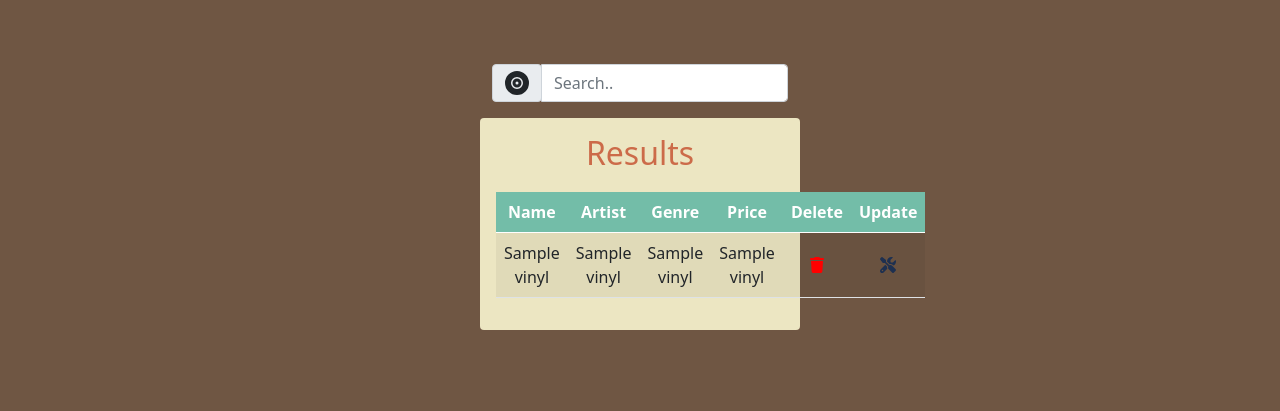
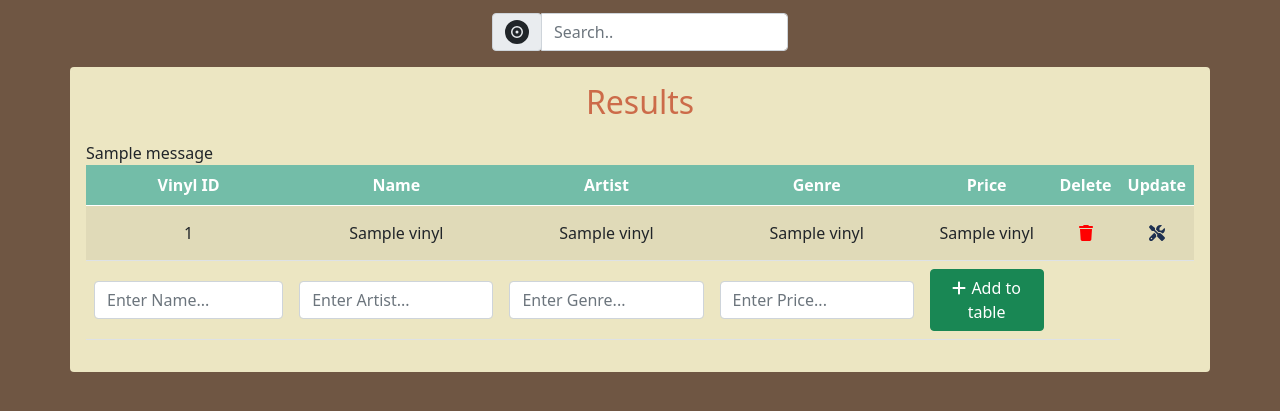
Before and after one commit to Summer23-CSCE-310-Database-Systems/github-setup-recordrecords, a Flask app: page /admin-vinyl in a window 1280 px wide. Shown: the top 411 px of the page. Run offline with Flask 3, Linux system fonts and the light colour scheme; one stand-in notice (Sample message) is shown; a database or web service that is not in the repository returns one stand-in record (values such as "Sample title"); some libraries are stand-ins or nearby versions.

Commit message:
crud functionality for admin vinyl layer

```diff
--- a/app.py
+++ b/app.py
@@ -1,4 +1,4 @@
-from flask import Flask, render_template, url_for, jsonify, request, redirect, session
+from flask import Flask, render_template, url_for, jsonify, request, redirect, session, flash
 import psycopg2
 
 app = Flask(__name__)
@@ -123,6 +123,16 @@ def update_cus():
     return redirect(url_for('search_cus'))
 
 # Vinyl operations
+
+def isValidPrice(s):
+    try:
+        if float(s) or s.isdigit():
+            return True
+        else:
+            return False
+    except ValueError:
+        return False
+
 @app.route('/admin-vinyl')
 def manager_vinyl():
     data = get_table('vinyls')
@@ -139,7 +149,85 @@ def delete_vinyl():
 @app.route('/admin-vinyl/update', methods=['GET', 'POST'])
 def update_vinyl():
     if request.method == 'POST':
-        pass
+        conn = connect_db()
+        cursor = conn.cursor()
+
+        print(request.form)
+        recordID = request.form['vinylID']
+        recordName = request.form['updateName']
+        recordArtist = request.form['updateArtist']
+        recordGenre = request.form['updateGenre']
+        recordPrice = request.form['updatePrice']
+        if recordID == '' or recordName == '' or recordArtist == '' or recordGenre == '' or recordPrice == '':
+            cursor.close()
+            conn.close()
+            print("vinyl update: one of the values is empty")
+            flash("Empty Field*")
+            return redirect(url_for('manager_vinyl'))
+
+        if recordID.isdigit() == False:
+            cursor.close()
+            conn.close()
+            print("vinyl update: invalid ID")
+            flash("Invalid ID*")
+            return redirect(url_for('manager_vinyl'))
+
+        if isValidPrice(recordPrice) == False:
+            cursor.close()
+            conn.close()
+            print("vinyl update: invalid price")
+            flash("Invalid Price*")
+            return redirect(url_for('manager_vinyl'))
+
+        query = f"""
+            UPDATE vinyls
+            SET vin_name = '{recordName}', vin_artist = '{recordArtist}', vin_genre = '{recordGenre}', vin_price = '{recordPrice}'
+            WHERE vin_id = {recordID};
+            """
+        cursor.execute(query)
+        print("executing vinyl update query")
+        conn.commit()
+
+        cursor.close()
+        conn.close()
+
+        return redirect(url_for('manager_vinyl'))
+
+
+
+
+@app.route('/admin-vinyl/add', methods=['GET', 'POST'])
+def add_vinyl():
+    if request.method == 'POST':
+        conn = connect_db()
+        cursor = conn.cursor()
+        print(request.form)
+
+        recordName = request.form['inputName']
+        recordArtist = request.form['inputArtist']
+        recordGenre = request.form['inputGenre']
+        recordPrice = request.form['inputPrice']
+
+        if recordName == '' or recordArtist == '' or recordGenre == '' or recordPrice == '':
+            cursor.close()
+            conn.close()
+            flash("Empty Field*")
+            return redirect(url_for('manager_vinyl'))
+
+        if isValidPrice(recordPrice) == False:
+            cursor.close()
+            conn.close()
+            flash("Invalid Price*")
+            return redirect(url_for('manager_vinyl'))
+
+        query = f"INSERT INTO vinyls (vin_name, vin_artist, vin_genre, vin_price) VALUES ('{recordName}', '{recordArtist}', '{recordGenre}', '{recordPrice}');"
+        cursor.execute(query)
+        conn.commit()
+        # Close the cursor and database connection
+        cursor.close()
+        conn.close()
+        flash("Data Inserted Successfully*")
+        return redirect(url_for('manager_vinyl'))
 
 # Customer operations
 @app.route('/admin-cust')
--- a/templates/admin-vinyl.html
+++ b/templates/admin-vinyl.html
@@ -14,7 +14,9 @@
     <script defer src="https://cdnjs.cloudflare.com/ajax/libs/font-awesome/6.4.0/js/all.min.js"></script>
 
 <body class="" style="background-color: #6F5643">
-    <div class="container" style="width: 25%; margin-top: 5%;">
+
+
+    <div class="container" style="width: 25%; margin-top: 1%;">
         <div class="input-group mb-3">
             <div class="input-group-prepend">
               <span class="input-group-text" id="basic-addon1"><i class="fa-solid fa-record-vinyl fa-xl"></i></span>
@@ -22,13 +24,20 @@
             <input type="text" id="myInput" class="form-control" onkeyup="myFunction()" placeholder="Search.." aria-label="Search" aria-describedby="basic-addon1">
           </div>
        </div>
-    <div class="container rounded flex-column p-3 w-25 h-100" style="background-color: #ECE6C2">
+    <div class="container rounded flex-column p-3" style="background-color: #ECE6C2">
         <h2 style="text-align: center; margin-bottom: 20px; color: #CC6B49;">Results</h2>
-        <form action="/admin-vinyl/update" method="post" id="upd-form"></form>
+        {%with messages = get_flashed_messages()%}
+        {%if messages%}
+        {%for message in messages%}
+        {{message}}
+        {%endfor%}
+        {%endif%}
+        {%endwith%}
         <form action="/admin-vinyl/delete" method="post" id="del-form"></form>
-        <table id="myTable" class="table table-striped">
+        <table id="myTable" class="table table-striped h-50">
             <thead style="color: white; background-color: #73BDA8;">
-                <tr id="row-header text-center align-middle">
+                <tr class="row-header text-center align-middle">
+                    <th style="text-align: center;">Vinyl ID</th>
                     <th style="text-align: center;">Name</th>
                     <th style="text-align: center;">Artist</th>
                     <th style="text-align: center;">Genre</th>
@@ -39,17 +48,113 @@
             </thead>
             {% for item in data %}
             <tr class="text-center align-middle">
+                <td>{{ item[0] }}</td>
                 <td>{{ item[1] }}</td>
                 <td>{{ item[2] }}</td>
                 <td>{{ item[3] }}</td>
                 <td>{{ item[4] }}</td>
                 <td><button type="submit" class="btn btn-default btn-md" name="del" form="del-form" value="{{item[0]}}"><i class="far fa-solid fa-trash" style="color: red;"></i></button></td>
-                <td><button type="submit" class="btn btn-default btn-md" name="del" form="upd-form" value="{{item[0]}}"><i class="fa-solid fa-screwdriver-wrench" style="color: #1e3050;"></i></button></td>
+                <td><button type="submit" class="btn btn-default btn-md" data-bs-toggle="modal" data-bs-target="#updateModal" value="{{item[0]}}"><i class="fa-solid fa-screwdriver-wrench" style="color: #1e3050;"></i></button></td>
             </tr>
             {% endfor %}
+            <!-- Populate table rows dynamically with JavaScript -->
+            <script>
+                function myFunction() {
+                  // Declare variables
+                  var input, filter, table, tr, td, i, txtValue;
+                  input = document.getElementById("myInput");
+                  filter = input.value.toUpperCase();
+                  table = document.getElementById("myTable");
+                  tr = table.getElementsByTagName("tr");
 
-            <!-- Populate table rows dynamically with JavaScript -->
+                  // Loop through all table rows, and hide those who don't match the search query
+                  for (i = 0; i < tr.length; i++) {
+                    td = tr[i].getElementsByTagName("td")[1];
+                    if (td) {
+                      txtValue = td.textContent || td.innerText;
+                      if (txtValue.toUpperCase().indexOf(filter) > -1) {
+                        tr[i].style.display = "";
+                      } else {
+                        tr[i].style.display = "none";
+                      }
+                    }
+                  }
+                }
+                </script>
+                <thead>
+                    <form action="/admin-vinyl/add" method="post" id="add-form" >
+                    <tr class="row-header text-center align-middle">
+                        <th style="text-align: center;">
+                            <div class="col-auto">
+                                <label for="inputName" class="visually-hidden">Name</label>
+                                <input type="text" name="inputName" class="form-control" id="inputName" placeholder="Enter Name...">
+                            </div>
+                        </th>
+                        <th style="text-align: center;">
+                            <div class="col-auto">
+                                <label for="inputArtist" class="visually-hidden">Artist</label>
+                                <input type="text" name="inputArtist" class="form-control" id="inputArtist" placeholder="Enter Artist...">
+                            </div>
+                        </th>
+                        <th style="text-align: center;">
+                            <div class="col-auto">
+                                <label for="inputGenre" class="visually-hidden">Genre</label>
+                                <input type="text" name="inputGenre" class="form-control" id="inputGenre" placeholder="Enter Genre...">
+                            </div>
+                        </th>
+                        <th style="text-align: center;">
+                            <div class="col-auto">
+                                <label for="inputPrice" class="visually-hidden">Price</label>
+                                <input type="text" name="inputPrice" class="form-control" id="inputPrice" placeholder="Enter Price...">
+                            </div>
+                        </th>
+                        <th>
+                            <button type="submit" class="btn btn-success" form="add-form" ><i class="fa-solid fa-plus" style="padding-right: 5px;"></i>Add to table</button>
+                        </th>
+                        <th></th>
+                    </form>
+                    </tr>
+                </thead>
         </table>
+    </div>
+    <!-- Modal -->
+    <div class="modal fade" id="updateModal" tabindex="-1" aria-labelledby="updateModalLabel" aria-hidden="true">
+        <div class="modal-dialog">
+        <div class="modal-content">
+            <div class="modal-header">
+            <h1 class="modal-title fs-5" id="updateModalLabel">Update Record</h1>
+            <button type="button" class="btn-close" data-bs-dismiss="modal" aria-label="Close"></button>
+            </div>
+            <form action="/admin-vinyl/update" method="post" id="upd-form" >
+            <div class="modal-body">
+                <div class="col-auto p-2">
+                    <label for="vinylID" class="visually-hidden">Vinyl ID</label>
+                    <input type="text" name="vinylID" class="form-control" id="vinylID" placeholder="Enter Vinyl ID to update...">
+                </div>
+                <div class="col-auto p-2">
+                    <label for="updateName" class="visually-hidden">Name</label>
+                    <input type="text" name="updateName" class="form-control" id="updateName" placeholder="Enter Name...">
+                </div>
+                <div class="col-auto p-2">
+                    <label for="updateArtist" class="visually-hidden">Artist</label>
+                    <input type="text" name="updateArtist" class="form-control" id="updateArtist" placeholder="Enter Artist...">
+                </div>
+                <div class="col-auto p-2">
+                    <label for="updateGenre" class="visually-hidden">Genre</label>
+                    <input type="text" name="updateGenre" class="form-control" id="updateGenre" placeholder="Enter Genre...">
+                </div>
+                <div class="col-auto p-2">
+                    <label for="updatePrice" class="visually-hidden">Price</label>
+                    <input type="text" name="updatePrice" class="form-control" id="updatePrice" placeholder="Enter Price...">
+                </div>
+            </div>
+            </form>
+            <div class="modal-footer">
+            <button type="button" class="btn btn-secondary" data-bs-dismiss="modal">Close</button>
+            <button type="submit" form="upd-form" class="btn btn-primary" style="background-color: #73BDA8;" >Save changes</button>
+            </div>
+        </div>
+        </div>
     </div>
 
      <!-- Bootstrap Javascripts -->
```
